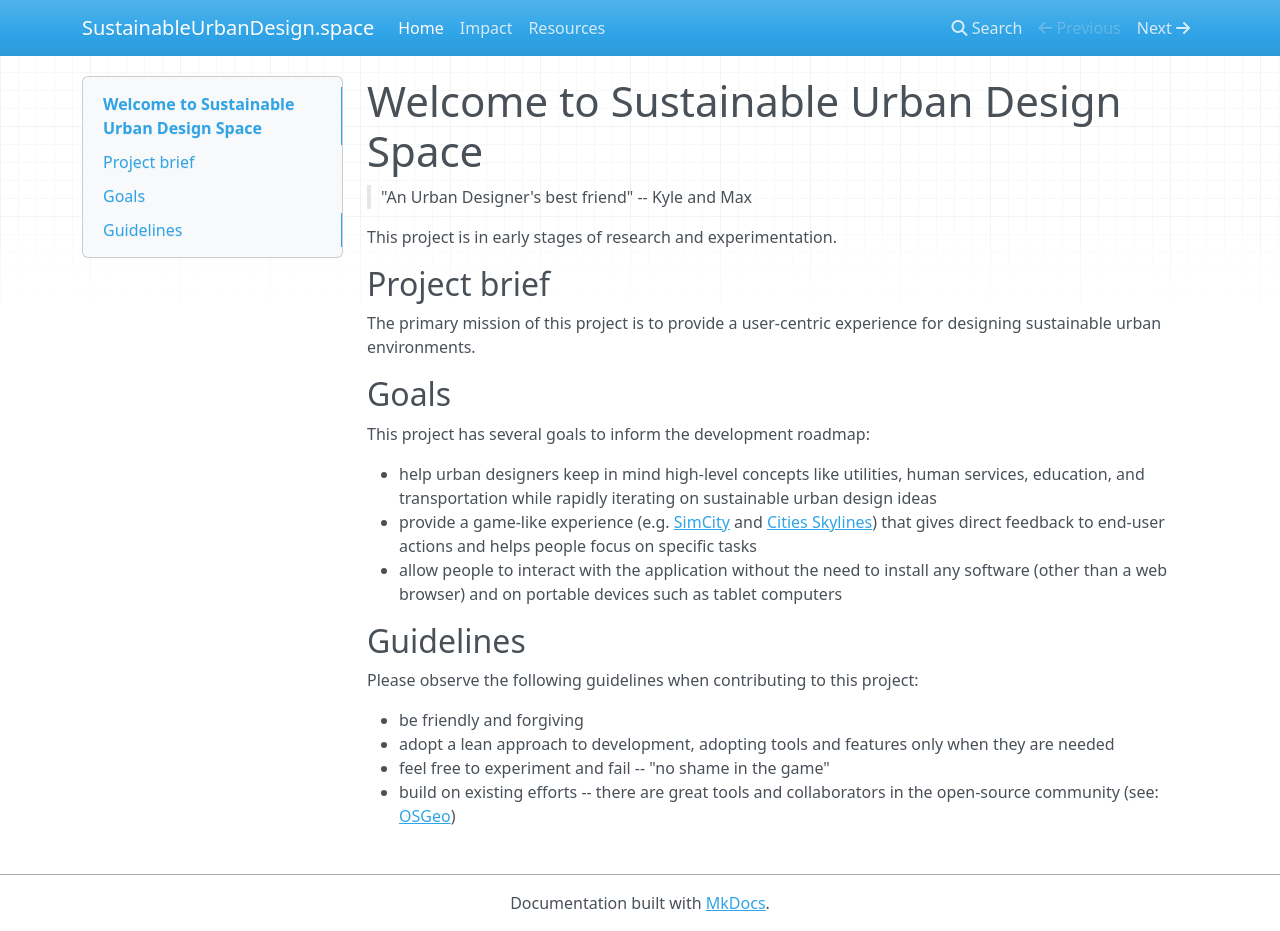
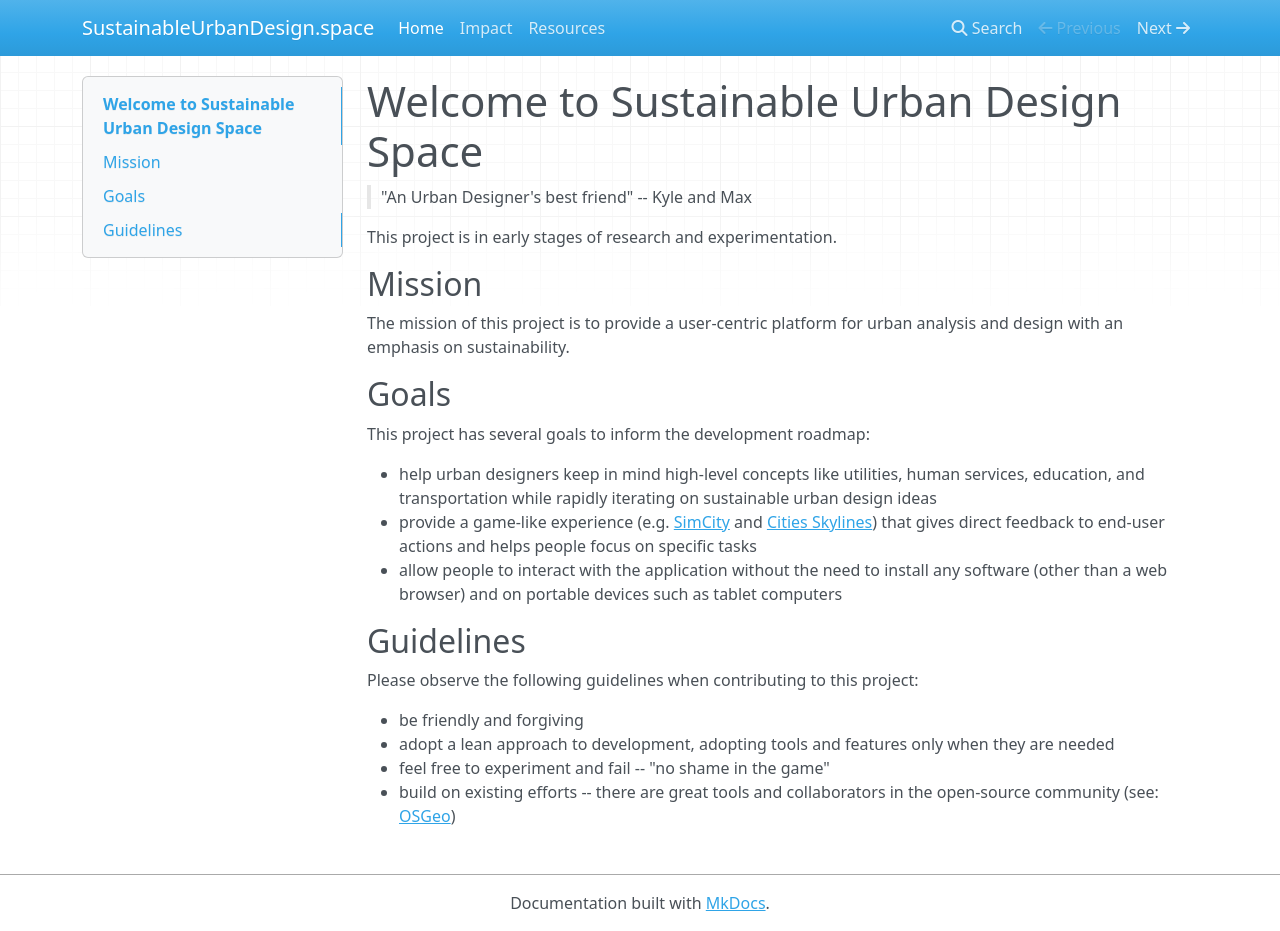
Before and after one commit to SustainableUrbanDesign/app, an MkDocs documentation site: the page built from docs/docs/index.md, in a window 1280 px wide and 931 px high. Built offline with MkDocs 1.6.1, drawn with Linux system fonts in a browser that asks for light colours; nearby versions of some CDN libraries.

Commit message:
Update mission statement

```diff
--- a/docs/docs/index.md
+++ b/docs/docs/index.md
@@ -4,8 +4,8 @@
 
 This project is in early stages of research and experimentation.
 
-## Project brief
-The primary mission of this project is to provide a user-centric experience for designing sustainable urban environments.
+## Mission
+The mission of this project is to provide a user-centric platform for urban analysis and design with an emphasis on sustainability.
 
 ## Goals
 This project has several goals to inform the development roadmap:
```
